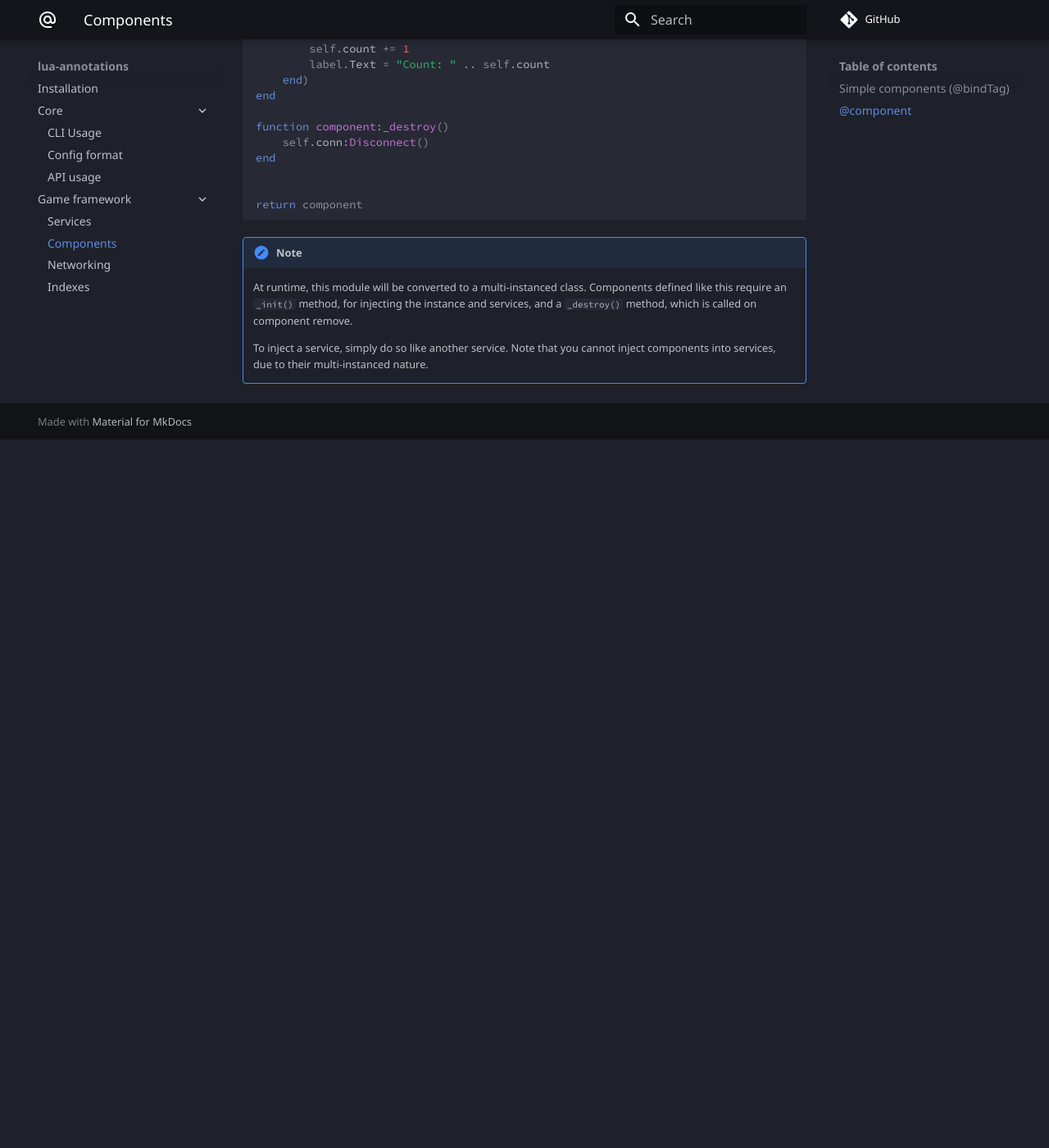
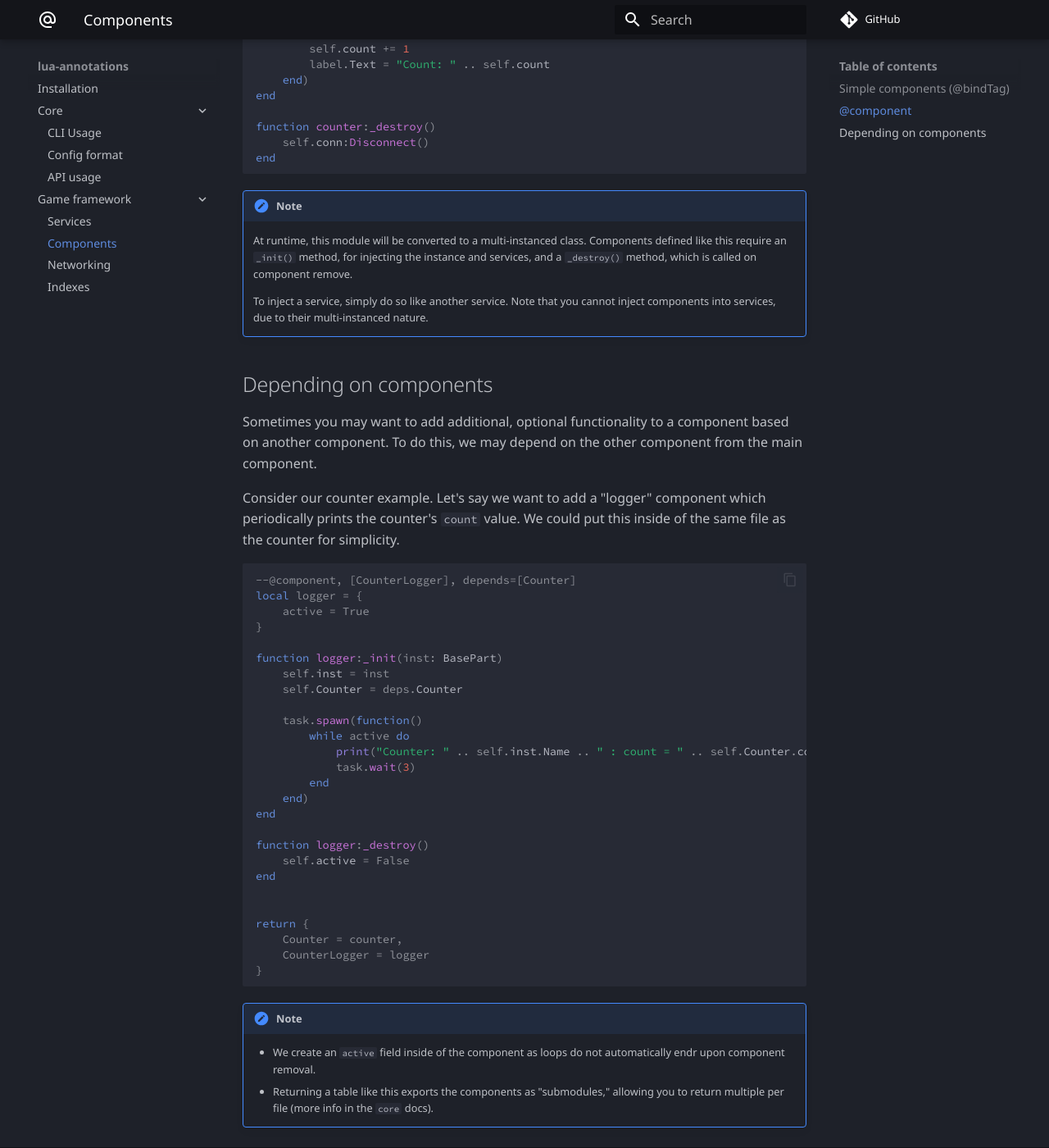
Before and after one commit to pigxity-games/lua-annotations, an MkDocs documentation site: the page built from docs/docs/game framework/2components.md, in a window 1280 px wide and 1400 px high, scrolled down 1404 px. Shown: the whole window at 82% size. Built offline with MkDocs 1.6.1 and Material for MkDocs 9.7.7, drawn with Linux system fonts in a browser that asks for light colours; comment, search, counter and statistics services are not loaded; before the commit the page ends 1940 px from its top, so only the background shows below that; some of the changed text lies outside the part shown.

````diff
--- a/docs/docs/game framework/2components.md
+++ b/docs/docs/game framework/2components.md
@@ -1,7 +1,7 @@
 # Components
 Unlike services, components represent **individual Roblox instances** which are bound by CollectionService tags. They usually control services.
 
-## Simple components (@bindTag)
+## Simple components (`@bindTag`)
 For simplicity, we'll start with the `@bindTag` annotation, which could be considered as a "simple component" of some sorts. It bind to a function which is called for each tagged instance. This is good for simple objects that you have a lot of, such as obby killbricks.
 
 
@@ -39,11 +39,11 @@ You may want to inject services, store state into components, or pass them in fu
 For example:
 ```lua title="src/client/Counter.lua"
 --@component, [Counter]
-local component = {
+local counter = {
     count = 0
 }
 
-function component:_init(inst: BasePart)
+function counter:_init(inst: BasePart)
     self.instance = inst
     local detector: ClickDetector = inst:WaitForChild("ClickDetector")
     local label: TextLabel = inst.SurfaceGui.TextLabel
@@ -54,15 +54,51 @@ function component:_init(inst: BasePart)
     end)
 end
 
-function component:_destroy()
+function counter:_destroy()
     self.conn:Disconnect()
 end
-
-
-return component
 ```
 
 !!! note
     At runtime, this module will be converted to a multi-instanced class. Components defined like this require an `_init()` method, for injecting the instance and services, and a `_destroy()` method, which is called on component remove.
 
     To inject a service, simply do so like another service. Note that you cannot inject components into services, due to their multi-instanced nature.
+
+## Depending on components
+
+Sometimes you may want to add additional, optional functionality to a component based on another component. To do this, we may depend on the other component from the main component.
+
+Consider our counter example. Let's say we want to add a "logger" component which periodically prints the counter's `count` value. We could put this inside of the same file as the counter for simplicity.
+
+```lua
+--@component, [CounterLogger], depends=[Counter]
+local logger = {
+    active = True
+}
+
+function logger:_init(inst: BasePart)
+    self.inst = inst
+    self.Counter = deps.Counter
+
+    task.spawn(function()
+        while active do
+            print("Counter: " .. self.inst.Name .. " : count = " .. self.Counter.count)
+            task.wait(3)
+        end
+    end)
+end
+
+function logger:_destroy()
+    self.active = False
+end
+
+
+return {
+    Counter = counter,
+    CounterLogger = logger
+}
+```
+
+!!! note
+    * We create an `active` field inside of the component as loops do not automatically endr upon component removal.
+    * Returning a table like this exports the components as "submodules," allowing you to return multiple per file (more info in the `core` docs).
````
Also changed, not shown: docs/docs/core/1config.md (+9 -7 lines), docs/docs/game framework/1services.md (+9 -4 lines), 1 other file.
